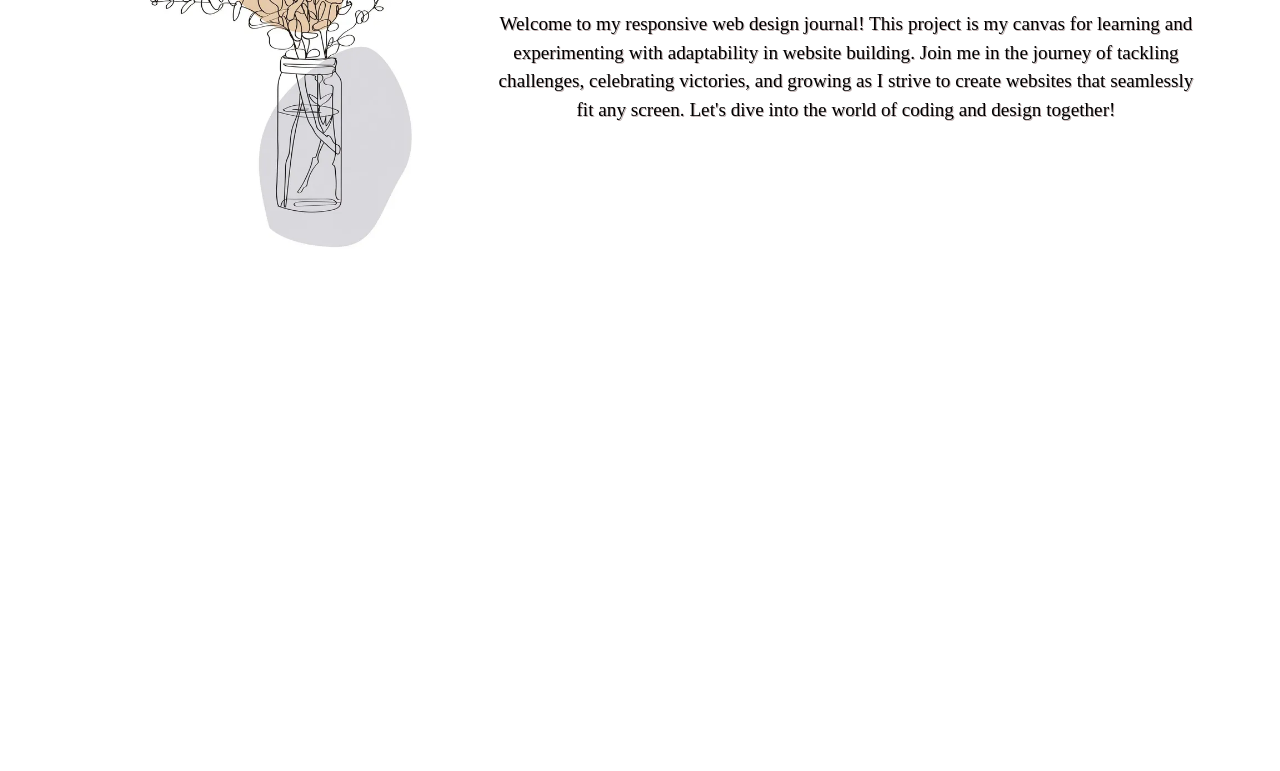
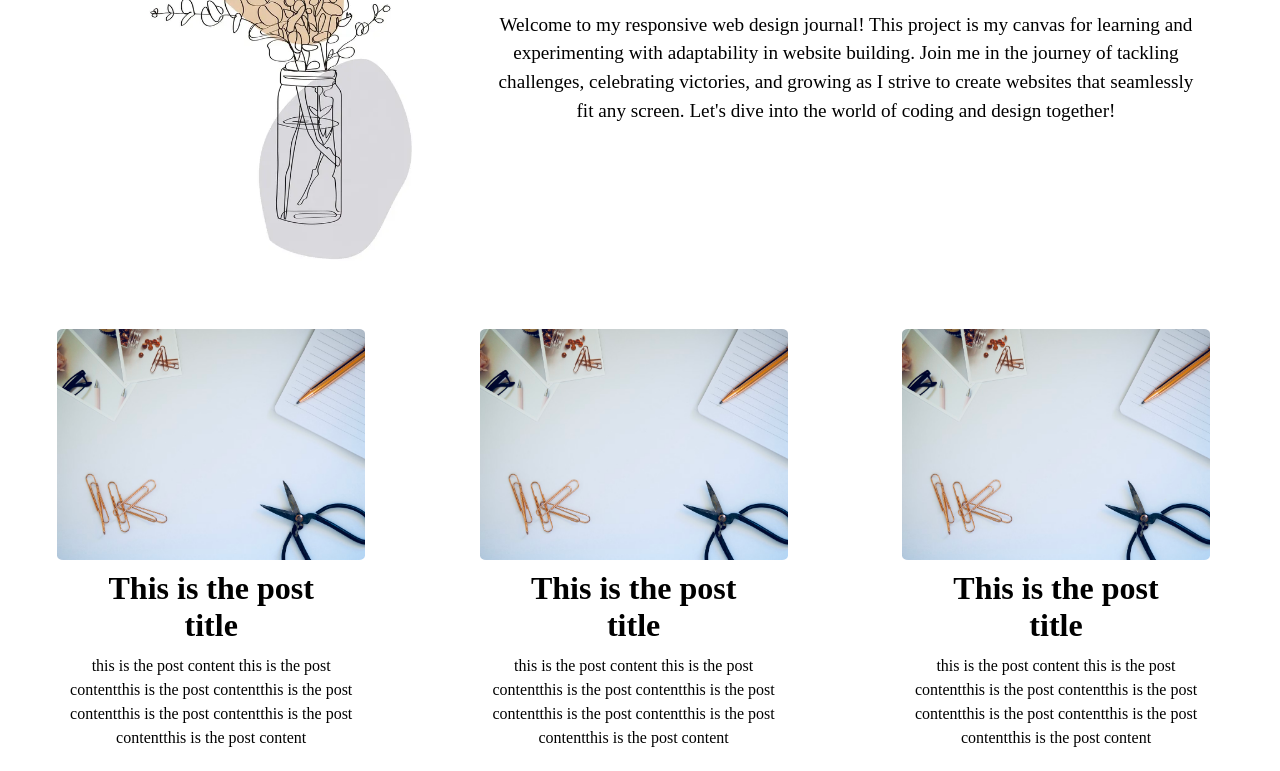
Before and after one commit to SilviaSaverino/Responsive-First, a plain HTML site: page index.html in a window 1280 px wide. Shown: the part 365-1136 px from the top of the page. Before the commit the page ends 800 px from the top, so only its background shows below. Drawn offline with Linux system fonts and the light colour scheme.

Commit message:
add initial content and style to posts container for small screen and desktop

```diff
--- a/assets/css/style.css
+++ b/assets/css/style.css
@@ -35,11 +35,12 @@ p {
 
 h3 {
     font-size: 2rem;
+    margin-top: 0.3em;
 }
 
 .nav-container {
     width: 100%;
-    background-color:  #e0ad9987; /*#E0B799;*/
+    background-color:  #E8CBAE; /*#E0B799;*/
     padding: 0.8em;
     text-align: center;
 }
@@ -49,6 +50,7 @@ ul {
     display: flex;
     padding: 0;
     font-size: 1.5rem;
+    margin: 0.3em
 }
 
 li {
@@ -58,15 +60,50 @@ li {
 .hero-container {
     color: black;
     text-align: center;
-    padding: 1rem;
+    padding: 1em;
     display: flex;
     flex-direction: column;
+}
+
+.hero-img {
+    max-height: 350px;
+    object-fit: contain;
+}
+
+.container {
+    display: flex;
+    flex-direction: column;
+}
+
+.posts {
+    padding: 1em;
+    margin-top: 0.2em;
+    /* border-bottom: 2px solid #D9D8DD;    */
+}
+
+.posts:focus-visible {
+    background-color: green;
+}
+
+.posts h3, .posts p {
+    margin: 0.3em 0;
+    text-align: left;
+}
+
+.posts p {
+    font-size: 1rem;
+}
+
+.post-img {
+    width: 100%;
+    border-radius: 2%;
 }
 
 @media (min-width:700px) {
 
     h1 {
         font-size: 2.5rem;
+        margin: 0.5em;
     }
 
     .nav-container {
@@ -97,4 +134,36 @@ li {
         max-width: 700px;
     }
 
+    .container {
+        display: flex;
+        flex-direction: row;
+        flex-wrap: wrap;
+    }
+
+    .posts {
+        max-width: 33vw;
+        padding: 2.5em;
+    }
+
+    .post-img {
+        max-width: 90%;
+        display: block;
+        margin: 0 auto;
+    }
+
+    .posts h3, .posts p {
+        text-align: center;
+        padding: 0 1.5em;
+    }
 }
+
+@media (min-width: 700px) and (max-width: 1150px) {
+    .nav-container{
+        background-color: red;
+    }
+
+    .container {
+        display: flex;
+        flex-direction: column;
+    }
+}
--- a/index.html
+++ b/index.html
@@ -26,7 +26,11 @@
                 </li>
             </ul>
         </nav>
-        <div class="hero-container">
+
+
+    </header>
+    <main>
+        <section class="hero-container">
             <div class="intro">
                 <h3>Responsive Web Design <br> My path to seamless User Experiences</h3>
                 <p>Welcome to my responsive web design journal! This project is my canvas for learning and experimenting
@@ -35,13 +39,57 @@
                     into
                     the world of coding and design together!</p>
             </div>
-            <img class="hero-img" src="./assets/images/minimal-vase.webp">
-        </div>
-
-    </header>
-    <main>
-        <section>
-
+            <img class="hero-img" src="./assets/images/minimal-vase.webp" alt="minimalist vase and flower image">
+        </section>
+        <section class="container">
+            <div class="posts">
+                <img class="post-img" src="./assets/images/desk-items.avif">
+                <h3>This is the post title</h3>
+                <p> this is the post content this is the post contentthis is the post contentthis is the post
+                    contentthis is the post contentthis is the post contentthis is the post content </p>
+            </div>
+            <div class="posts">
+                <img class="post-img" src="./assets/images/desk-items.avif">
+                <h3>This is the post title</h3>
+                <p> this is the post content this is the post contentthis is the post contentthis is the post
+                    contentthis is the post contentthis is the post contentthis is the post content </p>
+            </div>
+            <div class="posts">
+                <img class="post-img" src="./assets/images/desk-items.avif">
+                <h3>This is the post title</h3>
+                <p> this is the post content this is the post contentthis is the post contentthis is the post
+                    contentthis is the post contentthis is the post contentthis is the post content </p>
+            </div>
+            <div class="posts">
+                <img class="post-img" src="./assets/images/desk-items.avif">
+                <h3>This is the post title</h3>
+                <p> this is the post content this is the post contentthis is the post contentthis is the post
+                    contentthis is the post contentthis is the post contentthis is the post content </p>
+            </div>
+            <div class="posts">
+                <img class="post-img" src="./assets/images/desk-items.avif">
+                <h3>This is the post title</h3>
+                <p> this is the post content this is the post contentthis is the post contentthis is the post
+                    contentthis is the post contentthis is the post contentthis is the post content </p>
+            </div>
+            <div class="posts">
+                <img class="post-img" src="./assets/images/desk-items.avif">
+                <h3>This is the post title</h3>
+                <p> this is the post content this is the post contentthis is the post contentthis is the post
+                    contentthis is the post contentthis is the post contentthis is the post content </p>
+            </div>
+            <div class="posts">
+                <img class="post-img" src="./assets/images/desk-items.avif">
+                <h3>This is the post title</h3>
+                <p> this is the post content this is the post contentthis is the post contentthis is the post
+                    contentthis is the post contentthis is the post contentthis is the post content </p>
+            </div>
+            <div class="posts">
+                <img class="post-img" src="./assets/images/desk-items.avif">
+                <h3>This is the post title</h3>
+                <p> this is the post content this is the post contentthis is the post contentthis is the post
+                    contentthis is the post contentthis is the post contentthis is the post content </p>
+            </div>
         </section>
     </main>
     <footer></footer>
```
Also changed, not shown: assets/images/desk-items.avif (renamed from assets/images/photo-1527049174080-a87281343ddf.avif).
